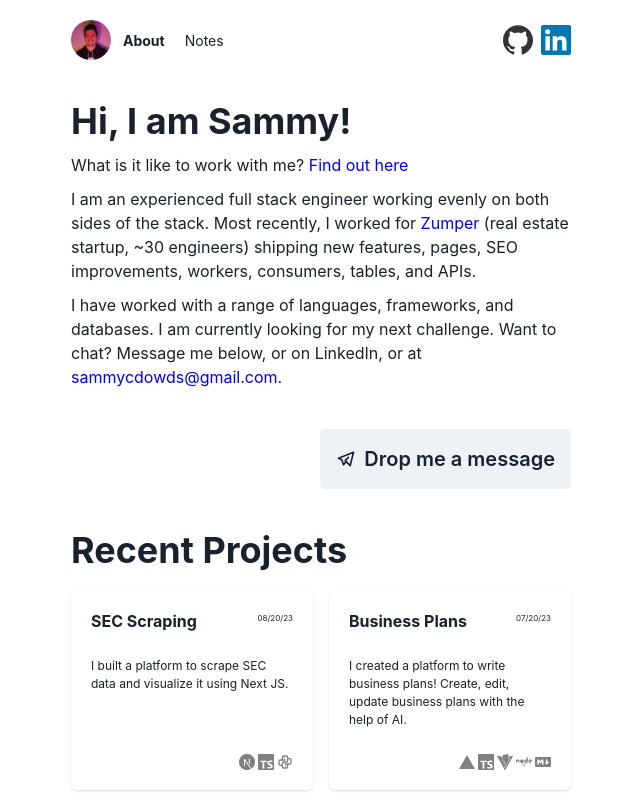
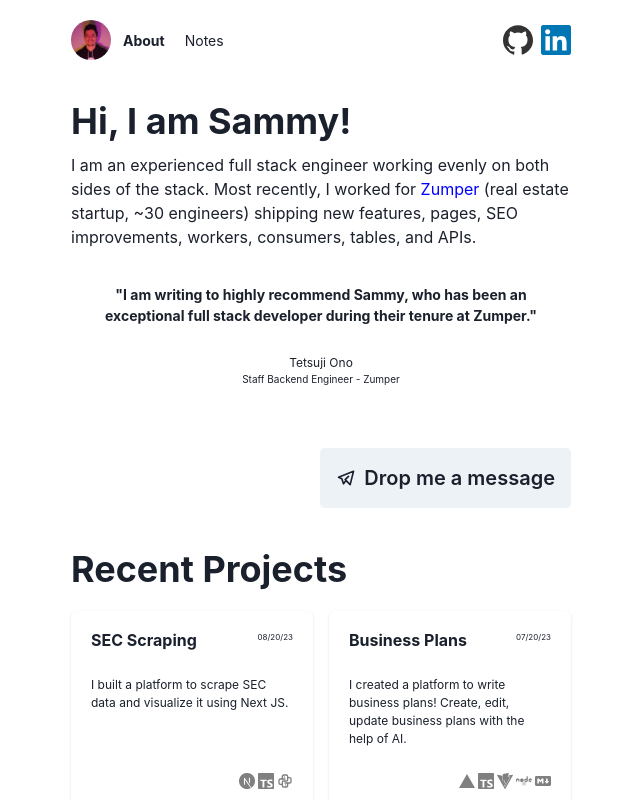
Before and after one commit to sammydowds/next-blog, a Next.js app: page / in a window 1280 px wide. Shown: the top 800 px of the page, without its empty margins (319-959 px from the left). Built offline with nearby package versions, Linux system fonts and the light colour scheme.

Commit message:
feat: recommendation carousel

```diff
--- /dev/null
+++ b/components/Carousels/SimpleAutoCarousel.tsx
@@ -0,0 +1,62 @@
+import 'keen-slider/keen-slider.min.css'
+import { useKeenSlider } from 'keen-slider/react'
+import { CSSProperties, ReactNode } from 'react'
+
+export const SIMPLE_AUTO_CAROUSEL_SLIDE_CLASSNAME = "keen-slider__slide"
+
+interface SimpleAutoCarouselProps {
+  children: ReactNode[]
+  rtl?: boolean
+  duration?: number
+  style?: CSSProperties
+}
+export const SimpleAutoCarousel =  ({ rtl = false, duration, children, style }: SimpleAutoCarouselProps) => {
+  const [sliderRef] = useKeenSlider({
+    loop: true,
+    rtl
+    },
+    [
+        (slider) => {
+          let timeout
+          let mouseOver = false
+          function clearNextTimeout() {
+            clearTimeout(timeout)
+          }
+          function nextTimeout() {
+            clearTimeout(timeout)
+            if (mouseOver) return
+            timeout = setTimeout(() => {
+              slider.next()
+            }, duration)
+          }
+          slider.on("created", () => {
+            slider.container.addEventListener("mouseover", () => {
+              mouseOver = true
+              clearNextTimeout()
+            })
+            slider.container.addEventListener("mouseout", () => {
+              mouseOver = false
+              nextTimeout()
+            })
+            nextTimeout()
+          })
+          slider.on("dragStarted", clearNextTimeout)
+          slider.on("animationEnded", nextTimeout)
+          slider.on("updated", nextTimeout)
+        },
+    ]
+  )
+
+
+  return (
+    <div ref={sliderRef} className="keen-slider" style={style}>
+      {
+        children?.map((c) => {
+          return(
+              c
+          )
+        })
+      }
+    </div>
+  )
+}
--- /dev/null
+++ b/components/RecommendationsCarousel/RecommendationsCarousel.tsx
@@ -0,0 +1,74 @@
+import { Box, Flex, Text } from "@chakra-ui/react"
+import { SimpleAutoCarousel, SIMPLE_AUTO_CAROUSEL_SLIDE_CLASSNAME } from "../Carousels/SimpleAutoCarousel"
+import { GithubLinkButton } from "../GithubLinkButton"
+
+const recommendations = [
+  {
+    content: "His execution and attention to detail makes collaborating with him very seamless and easy.",
+    who: "Tela Cheang",
+    position: "Designer - Zumper",
+  },
+  {
+    content: "I am writing to highly recommend Sammy, who has been an exceptional full stack developer during their tenure at Zumper.",
+    who: "Tetsuji Ono",
+    position: "Staff Backend Engineer - Zumper",
+  },
+  {
+    content: "Sammy's technical breadth is truly impressive -- he has worked on countless front end interfaces, back end API implementations, data ingestion pipelines, developing caching strategies, and overhauls of our front end testing/logging systems.",
+    who: "Max Del Guidice",
+    position: "Senior Backend Engineer - Zumper"
+  },
+  {
+    content: "He quickly became one of our top fullstack engineers, by constantly proving his excellent vision as an engineer and his kindness.",
+    who: "Hugo Pineda",
+    position: "Staff Frontend Engineer - Zumper"
+  }
+
+]
+
+interface RecommendationSlideProps {
+  content: string
+  who: string
+  position: string
+}
+const RecommendationSlide = ({ content, who, position}: RecommendationSlideProps) => {
+  return(
+    <Flex
+      px="10px"
+      direction="column"
+      justify="center"
+      className={SIMPLE_AUTO_CAROUSEL_SLIDE_CLASSNAME}
+      align="center"
+      textAlign="center"
+    >
+      <GithubLinkButton href="https://www.linkedin.com/in/sammydowds/details/recommendations/?detailScreenTabIndex=0">
+        <Text fontSize="14px" fontWeight="bold">
+          {"\"" + content + "\""}
+        </Text>
+      </GithubLinkButton>
+
+      <Box>
+        <Text fontSize="12px" mt="24px" >
+          {who}
+        </Text>
+        <Text fontSize="10px">
+          {position}
+        </Text>
+      </Box>
+    </Flex>
+  )
+}
+
+export const RecommendationsCarousel = () => {
+  return(
+      <SimpleAutoCarousel rtl={false} duration={3000}>
+        {
+          recommendations.map(r => {
+            return (
+              <RecommendationSlide key={r.who} {...r} />
+            )
+          })
+        }
+      </SimpleAutoCarousel>
+  )
+}
--- a/package.json
+++ b/package.json
@@ -22,13 +22,14 @@
     "framer-motion": "^10.0.1",
     "google-spreadsheet": "^3.3.0",
     "gray-matter": "^4.0.3",
+    "keen-slider": "^6.8.6",
     "markdown-to-jsx": "^7.1.9",
     "next": "13.2.3",
     "next-sitemap": "^4.0.7",
     "prism-react-renderer": "^1.3.5",
     "react": "18.2.0",
     "react-dom": "18.2.0",
-    "react-icons": "^4.8.0",
+    "react-icons": "^4.12.0",
     "typescript": "4.9.5"
   },
   "devDependencies": {
--- a/pages/index.tsx
+++ b/pages/index.tsx
@@ -3,6 +3,7 @@ import { Box, Heading, Link, Text, VStack } from "@chakra-ui/react";
 import { SingleColumnLayout } from "@/components/SingleColumnLayout";
 import { Inquiry } from "@/components/Inquiry";
 import { Projects } from "@/components/Projects";
+import { RecommendationsCarousel } from "@/components/RecommendationsCarousel/RecommendationsCarousel";
 export default function Home() {
   return (
     <>
@@ -21,16 +22,6 @@ export default function Home() {
             <VStack align="start" gap="10px">
               <Heading>Hi, I am Sammy!</Heading>
               <Text fontSize="16px">
-                What is it like to work with me?{" "}
-                <Link
-                  color="blue"
-                  href="https://www.linkedin.com/in/sammy-d-521182b3/details/recommendations/?detailScreenTabIndex=0"
-                  isExternal
-                >
-                  Find out here
-                </Link>
-              </Text>
-              <Text fontSize="16px">
                 I am an experienced full stack engineer working evenly on both
                 sides of the stack. Most recently, I worked for{" "}
                 <Link color="blue" href="https://www.zumper.com" isExternal>
@@ -39,15 +30,7 @@ export default function Home() {
                 (real estate startup, ~30 engineers) shipping new features,
                 pages, SEO improvements, workers, consumers, tables, and APIs.
               </Text>
-              <Text fontSize="16px">
-                I have worked with a range of languages, frameworks, and
-                databases. I am currently looking for my next challenge. Want to
-                chat? Message me below, or on LinkedIn, or at{" "}
-                <Link color="blue" href="mailto:sammycdowds@gmail.com">
-                  sammycdowds@gmail.com
-                </Link>
-                .
-              </Text>
+              <RecommendationsCarousel />
               <Box pt="30px" alignSelf="end">
                 <Inquiry
                   buttonText="Drop me a message"
```
Also changed, not shown: 1 other file (tests, documents, lock files or other folders).
